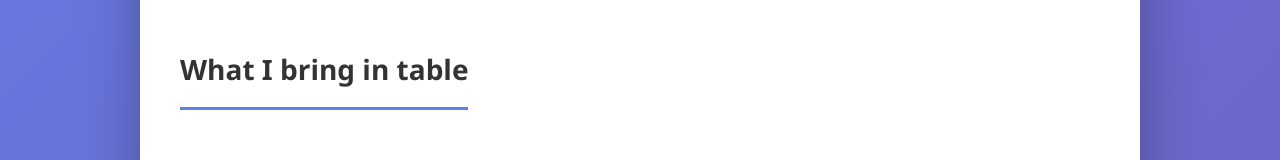
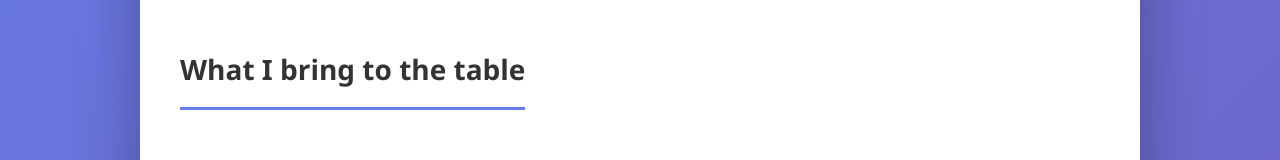
Before and after one commit to dewangan-sourabh-in/vaportfolio, a plain HTML site: page index.html in a window 1280 px wide. Shown: the part 749-909 px from the top of the page. Drawn offline with Linux system fonts and the light colour scheme.

Commit message:
Update index.html

```diff
--- a/index.html
+++ b/index.html
@@ -377,7 +377,7 @@
 
             <!-- Impact Numbers -->
             <div class="impact-section">
-                <h2 class="section-title">What I bring in table</h2>
+                <h2 class="section-title">What I bring to the table</h2>
                 <div class="impact-grid">
                     <div class="impact-card">
                         <div class="impact-number">5+</div>
```
